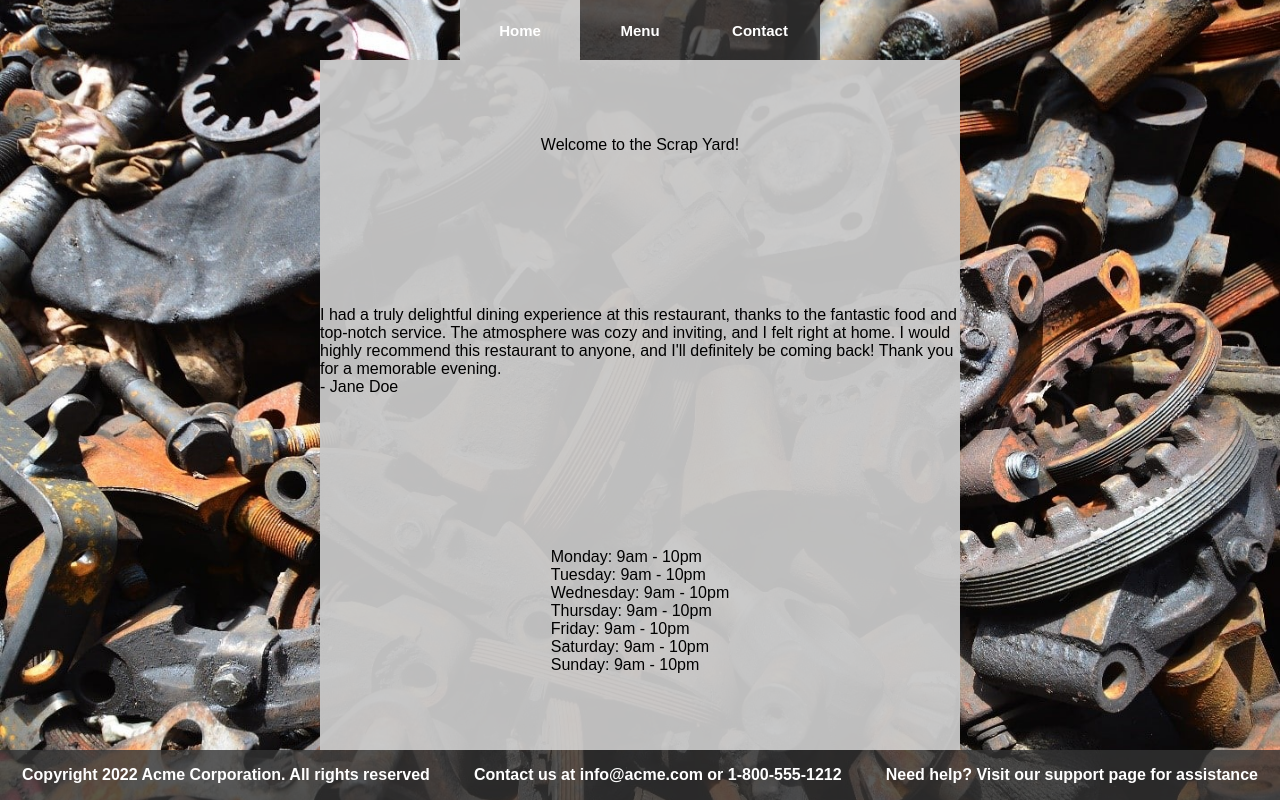
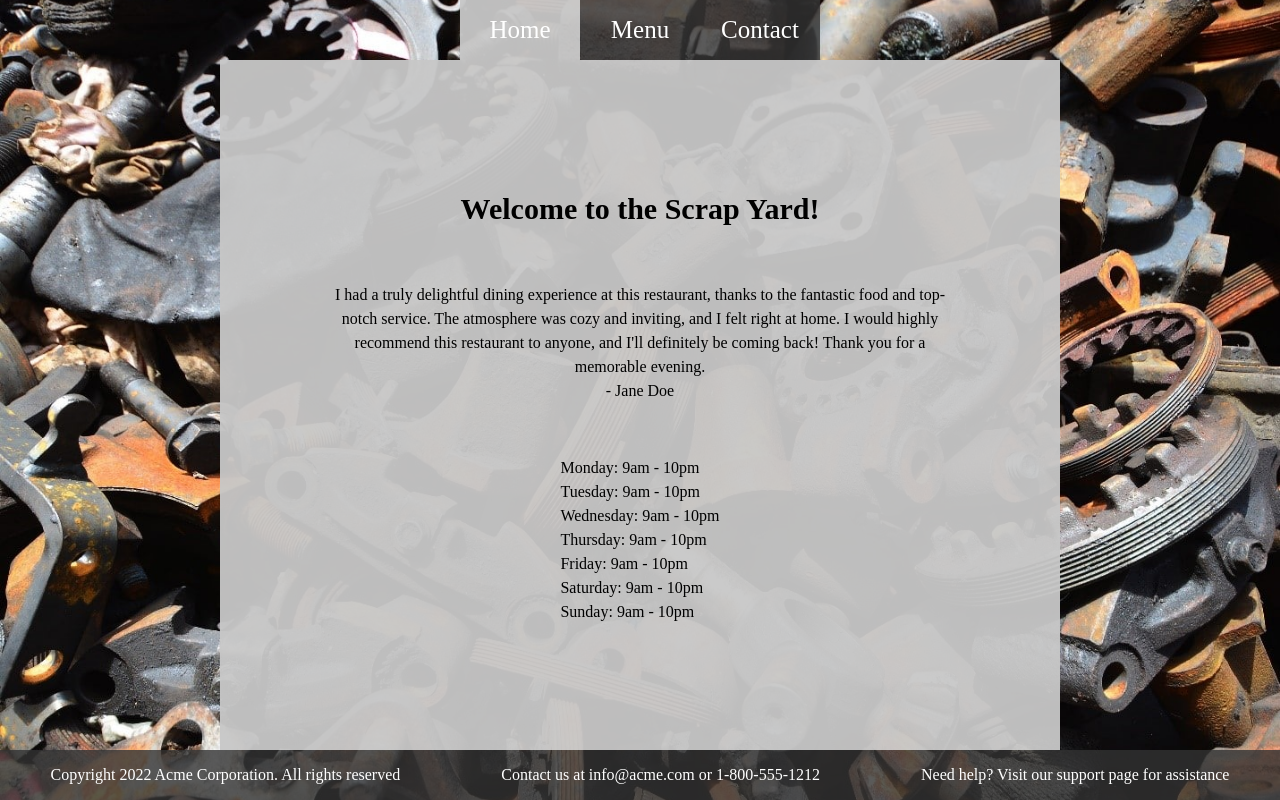
Before and after one commit to Gob-Bob/restaurant-page, a website built with webpack: page dist/index.html in a window 1280 px wide. Built offline with Linux system fonts and the light colour scheme.

Commit message:
style: format text font and line spacing

```diff
--- a/src/style.css
+++ b/src/style.css
@@ -6,8 +6,9 @@ html,
 body {
     margin: 0px;
     height: 100%;
-    font-family: Arial, Helvetica, sans-serif;
+    font-family: 'Times New Roman', Times, serif;
     background: url('./background.jpg') no-repeat center/cover;
+    line-height: 1.5;
 }
 
 /* All Tabs */
@@ -37,7 +38,8 @@ body {
     border: none;
     background-color: var(--tab-footer-background-color);
     color: white;
-    font-weight: 700;
+    font-family: 'Times New Roman', Times, serif;
+    font-size: 25px;
 }
 .content {
     flex-grow: 1;
@@ -52,7 +54,6 @@ body {
     align-items: center;
     background-color: var(--tab-footer-background-color);
     color: white;
-    font-weight: 700;
 }
 
 /* Home Tab */
@@ -62,4 +63,12 @@ body {
     justify-content: space-around;
     align-items: center;
     width: 50%;
+    padding: 100px;
 }
+.home-title {
+    font-size: 30px;
+    font-weight: 550;
+}
+.review-container {
+    text-align: center;
+}
--- a/src/tabs.js
+++ b/src/tabs.js
@@ -12,8 +12,7 @@ export const homeTab = (() => {
     tabContentContainer.classList.add('home-content-container')
     tabContentContainer.setAttribute('data-tab', '1')
 
-    const tabTitle = elementCreation.create('div', 'class', 'title', 'Welcome to the Scrap Yard!', tabContentContainer)
-    tabTitle.classList.add('home')
+    const tabTitle = elementCreation.create('div', 'class', 'home-title', 'Welcome to the Scrap Yard!', tabContentContainer)
 
     const customerReview = (() => {
         const container = elementCreation.create('div', 'class', 'review-container', '', tabContentContainer)
```
Also changed, not shown: dist/main.js.
